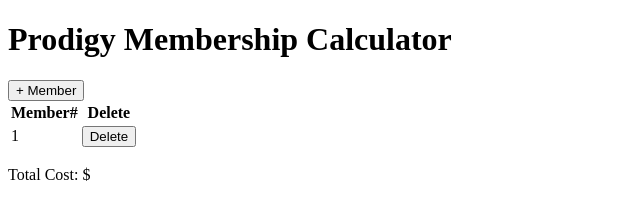
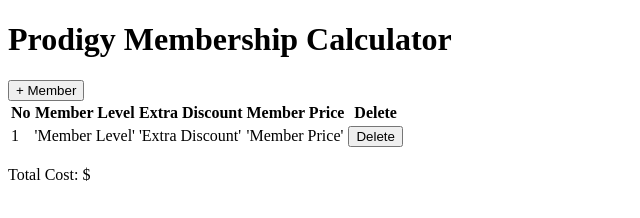
Before and after one commit to phitranpt/prodigyCalc, a plain HTML site: page index.html in a window 1280 px wide. Both pictures are taken after a click on the button "+ Member". Shown: the whole page, without its empty margins (0-640 px from the left). Drawn offline with Linux system fonts and the light colour scheme.

Commit message:
installed bootstrap and added a few new columns in table

```diff
--- a/index.html
+++ b/index.html
@@ -15,7 +15,10 @@
         <table>
             <thead>
                 <tr>
-                    <th>Member#</th>
+                    <th>No</th>
+                    <th>Member Level</th>
+                    <th>Extra Discount</th>
+                    <th>Member Price</th>
                     <th>Delete</th>
                 </tr>
             </thead>
--- a/scripts/client.js
+++ b/scripts/client.js
@@ -1,14 +1,23 @@
+//setting variables
 let memberCount = 1;
+let oneAdultProgram = 165;
+let twoAdultProgram = 185
+let kidsProgram = 130;
 
 $(document).ready(function () {
 
+    //add new members
     $( '#addMemberButton' ).on( 'click', function() {
         let newMember = `<tr><td>${memberCount++}</td>`;
+        let memberLevel = `<td>'Member Level'</td>`;
+        let extraDiscount = `<td>'Extra Discount'</td>`;
+        let memberPrice = `<td>'Member Price'</td>`;
         let deleteButton = `<td><button id="deleteButton">Delete</button></td></tr>`;
-        let newRow = newMember + deleteButton;
+        let newRow = newMember + memberLevel + extraDiscount + memberPrice + deleteButton;
         $('table tbody').append(newRow);
     });
 
+    //delete members
     $( '#myTable' ).on( 'click', '#deleteButton', function() {
         console.log('delete button works');
         $(this).closest('tr').remove();
```
Also changed, not shown: package-lock.json (added).
